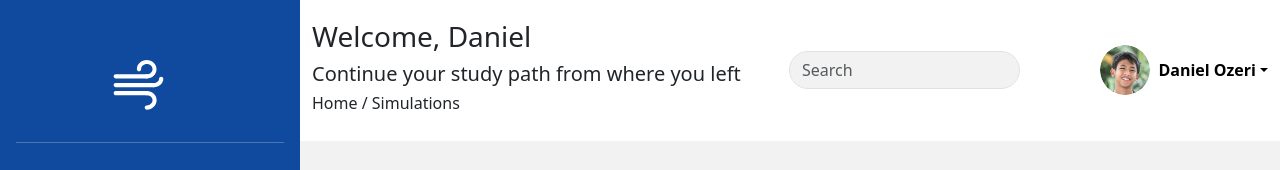
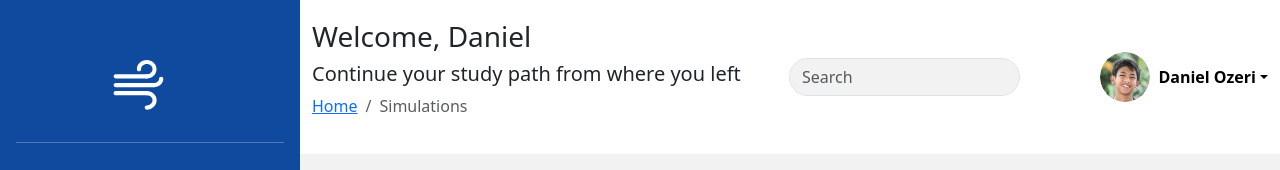
Before and after one commit to ImTheCurse/web-ex4, a plain HTML site: page simulations.html in a window 1280 px wide. Shown: the top 170 px of the page. Drawn offline with nearby package versions, Linux system fonts and the light colour scheme.

Commit message:
Feature: Added breadcrumbs

```diff
--- a/simulations.html
+++ b/simulations.html
@@ -113,7 +113,12 @@
                 <div id="header_title">
                     <h3 id="Welcome-first_name"></h3>
                     <h5>Continue your study path from where you left</h5>
-                    <h6>Home / Simulations</h6>
+                    <nav aria-label="breadcrumb">
+                        <ol class="breadcrumb">
+                          <li class="breadcrumb-item"><a href="index.html">Home</a></li>
+                          <li class="breadcrumb-item active" aria-current="page">Simulations</li>
+                        </ol>
+                      </nav>
                 </div>
                 <div id="search_bar">
                     <flex" role="search"><input class="form-control me-2" type="search" placeholder="Search"
```
Also changed, not shown: index.html (+5 -1 lines).
